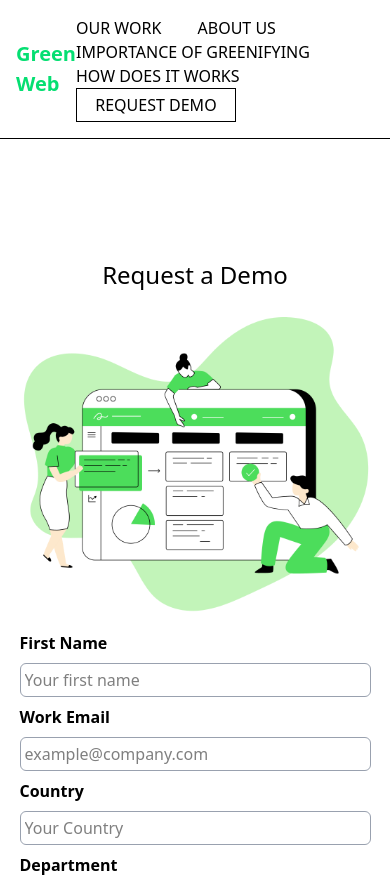
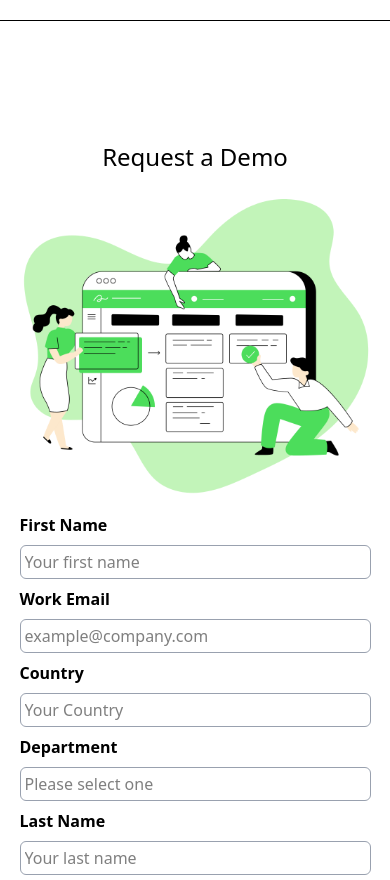
Before and after one commit to notEllayh/Greenie-web, a plain HTML site: page requestDemo.html in a window 390 px wide. Shown: the top 880 px of the page. Drawn offline with nearby package versions, Linux system fonts and the light colour scheme.

Commit message:
update week 3

```diff
--- a/requestDemo.html
+++ b/requestDemo.html
@@ -21,7 +21,7 @@
   </head>
 
   <body class="lg:p-0">
-    <!-- NavBar -->
+    <!-- NavBar
     <div class="w-full">
       <nav class="bg-white p-4 border border-t-0 border-x-0">
         <div class="container mx-auto flex items-center justify-between">
@@ -40,9 +40,40 @@
               REQUEST DEMO
             </button>
           </div>
+          <div class="lg:hidden" id="menuBtn">
+          <i class="bx bx-menu border p-2 text-center rounded-[5px]"></i>
+        </div>
         </div>
       </nav>
     </div>
+    -->
+
+    <!-- SideBar
+    <aside
+      id="sidenav"
+      class="sidebar fixed top-16 right-0 w-full h-80 bg-white text-black shadow-2xl z-50 hidden"
+    >
+      <div class="p-10">
+        <ul class="flex flex-col gap-4 mt-5">
+          <a href="">OUR WORK</a>
+          <a href="">ABOUT</a>
+          <a href="">WHY US</a>
+          <a href="">HOW IT WORKS</a>
+          <button
+            class="border p-1 w-full text-start cursor-pointer hover:bg-green-900 hover:text-white"
+          >
+            REQUEST DEMO
+          </button>
+        </ul>
+      </div>
+    </aside>
+    -->
+
+
+    <hr class="mt-5 md:hidden">
+
+
+
 
     <!-- Request Demo -->
     <section>
@@ -153,5 +184,6 @@
     </section>
 
     <script src="https://unpkg.com/aos@2.3.1/dist/aos.js"></script>
+    <script src="requestDemo.js"></script>
   </body>
 </html>
```
